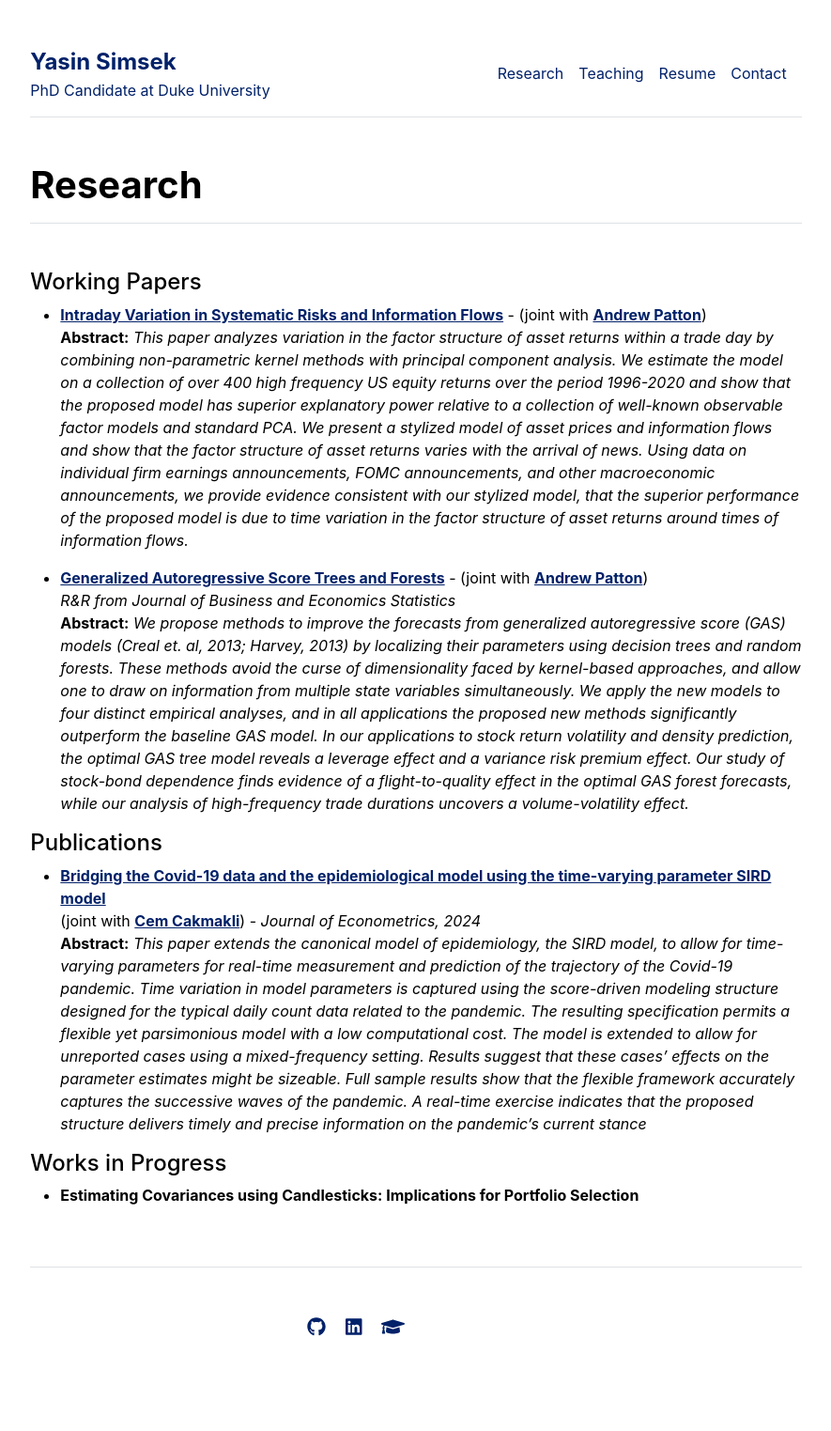
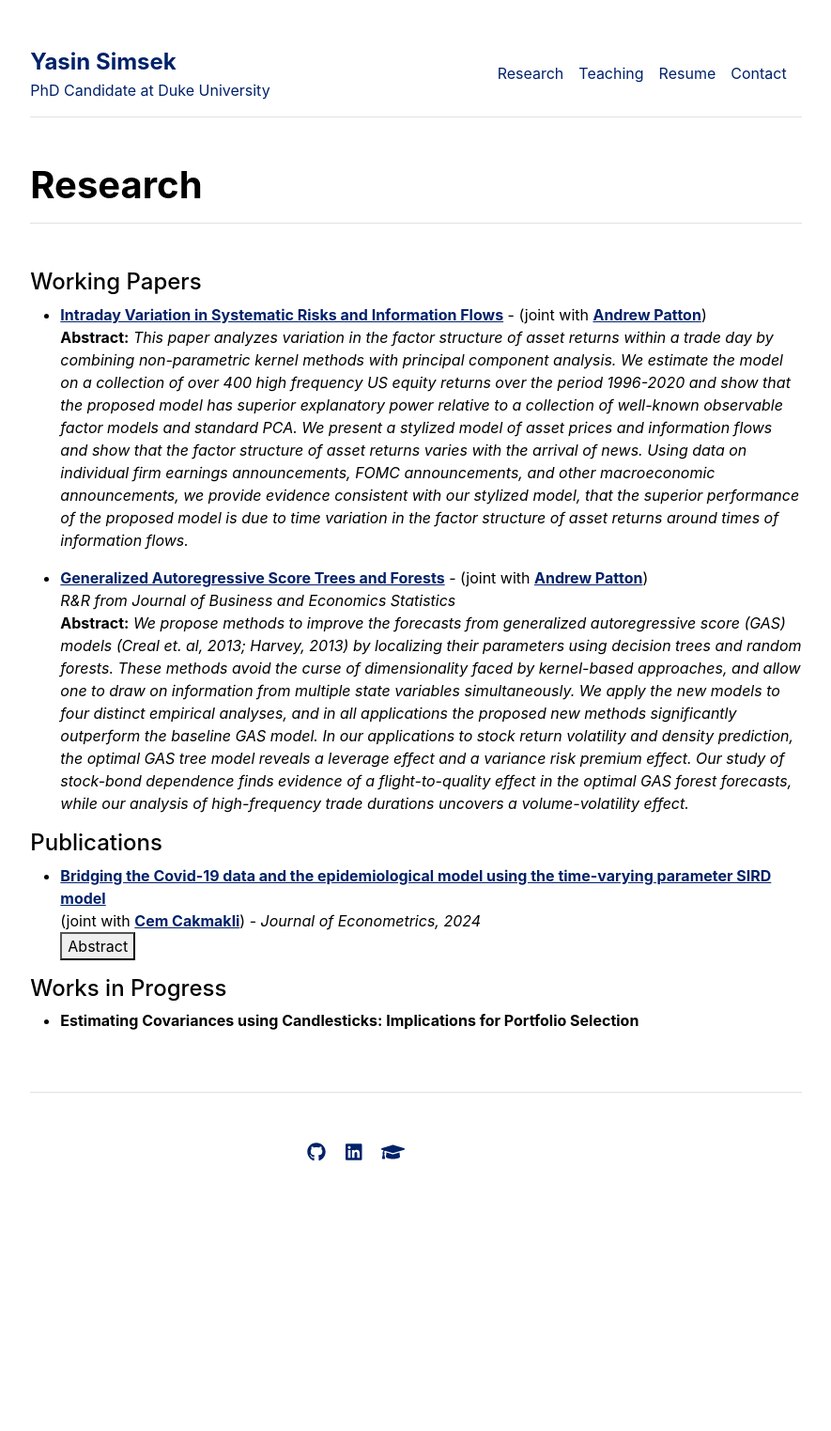
Before and after one commit to yasin-simsek/yasin-simsek.github.io, a Jekyll site: the page built from research.md, in a window 1280 px wide. Shown: the whole page at 94% size, without its empty margins (197-1082 px from the left). Built offline with Jekyll 4.4.1, drawn with Linux system fonts in a browser that asks for light colours; after the commit the page ends 1337 px from its top, so only the background shows below that.

Commit message:
abstract button

```diff
--- a/research.md
+++ b/research.md
@@ -13,7 +13,10 @@ title: "Research"
 
 #### Publications
 * [**Bridging the Covid-19 data and the epidemiological model using the time-varying parameter SIRD model**](https://www.sciencedirect.com/science/article/pii/S0304407624001337) <br> (joint with [**Cem Cakmakli**](https://sites.google.com/site/cemcakmakli/home)) - *Journal of Econometrics, 2024* <br>
+<button onclick="document.getElementById('abstract1').style.display='block'">Abstract</button>
+<div id="abstract1" style="display:none;">
 **Abstract:** *This paper extends the canonical model of epidemiology, the SIRD model, to allow for time-varying parameters for real-time measurement and prediction of the trajectory of the Covid-19 pandemic. Time variation in model parameters is captured using the score-driven modeling structure designed for the typical daily count data related to the pandemic. The resulting specification permits a flexible yet parsimonious model with a low computational cost. The model is extended to allow for unreported cases using a mixed-frequency setting. Results suggest that these cases’ effects on the parameter estimates might be sizeable. Full sample results show that the flexible framework accurately captures the successive waves of the pandemic. A real-time exercise indicates that the proposed structure delivers timely and precise information on the pandemic’s current stance*
+</div>
 
 #### Works in Progress
 * **Estimating Covariances using Candlesticks: Implications for Portfolio Selection**
```
